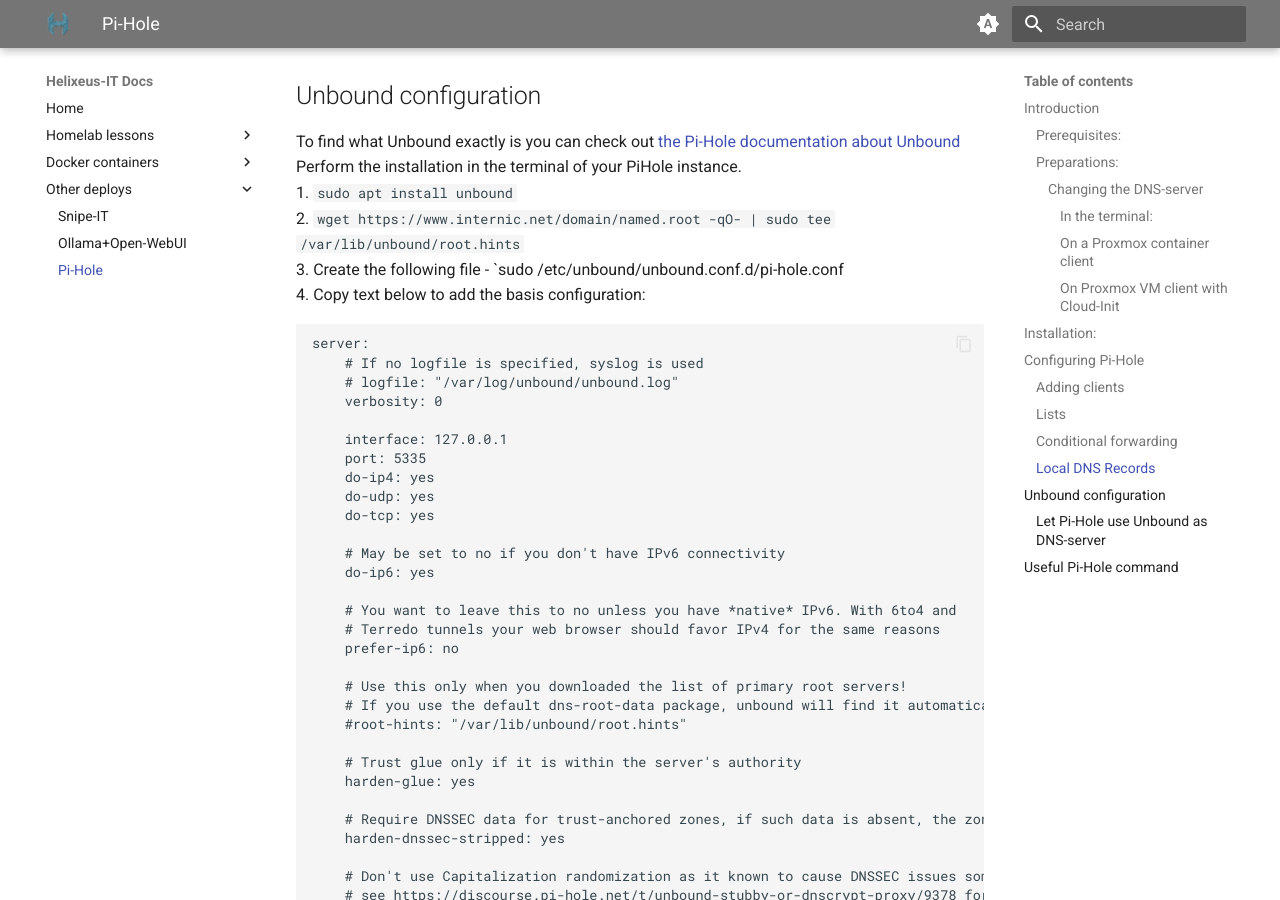
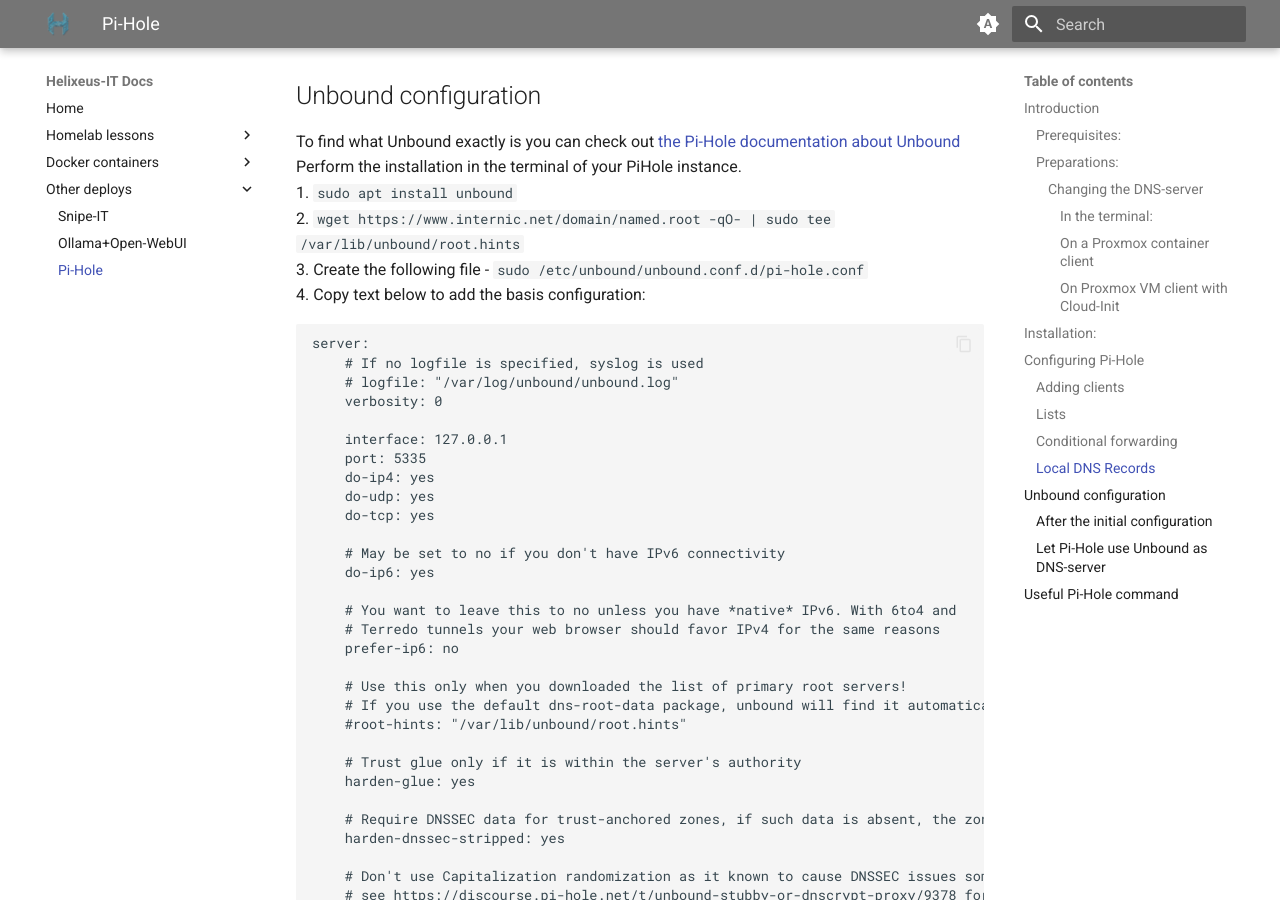
Before and after one commit to JustHelixia/mkdocs, an MkDocs documentation site: the page built from docs/pihole.md, in a window 1280 px wide and 900 px high, scrolled down 2867 px. Built offline with MkDocs 1.6.1 and Material for MkDocs 9.7.7, drawn with Linux system fonts in a browser that asks for light colours; some of the changed text lies outside the part shown.

Commit message:
Improved formatting underneuth the coding block in pihole.md

````diff
--- a/docs/pihole.md
+++ b/docs/pihole.md
@@ -99,7 +99,7 @@ To find what Unbound exactly is you can check out [the Pi-Hole documentation abo
 Perform the installation in the terminal of your PiHole instance.
 1. `sudo apt install unbound`
 2. `wget https://www.internic.net/domain/named.root -qO- | sudo tee /var/lib/unbound/root.hints`
-3. Create the following file - `sudo /etc/unbound/unbound.conf.d/pi-hole.conf
+3. Create the following file - `sudo /etc/unbound/unbound.conf.d/pi-hole.conf`
 4. Copy text below to add the basis configuration:
 
 ```conf
@@ -178,6 +178,7 @@ server:
     private-address: 2001:db8::/32
 ```
 
+#### After the initial configuration
 5. Just to be sure reboot the server to apply the configuration
 6. Perform the following command `dig pi-hole.net @127.0.0.1 -p 5335`
    The first time this command will be slow, but the second time it should go a bit quicker.
````
